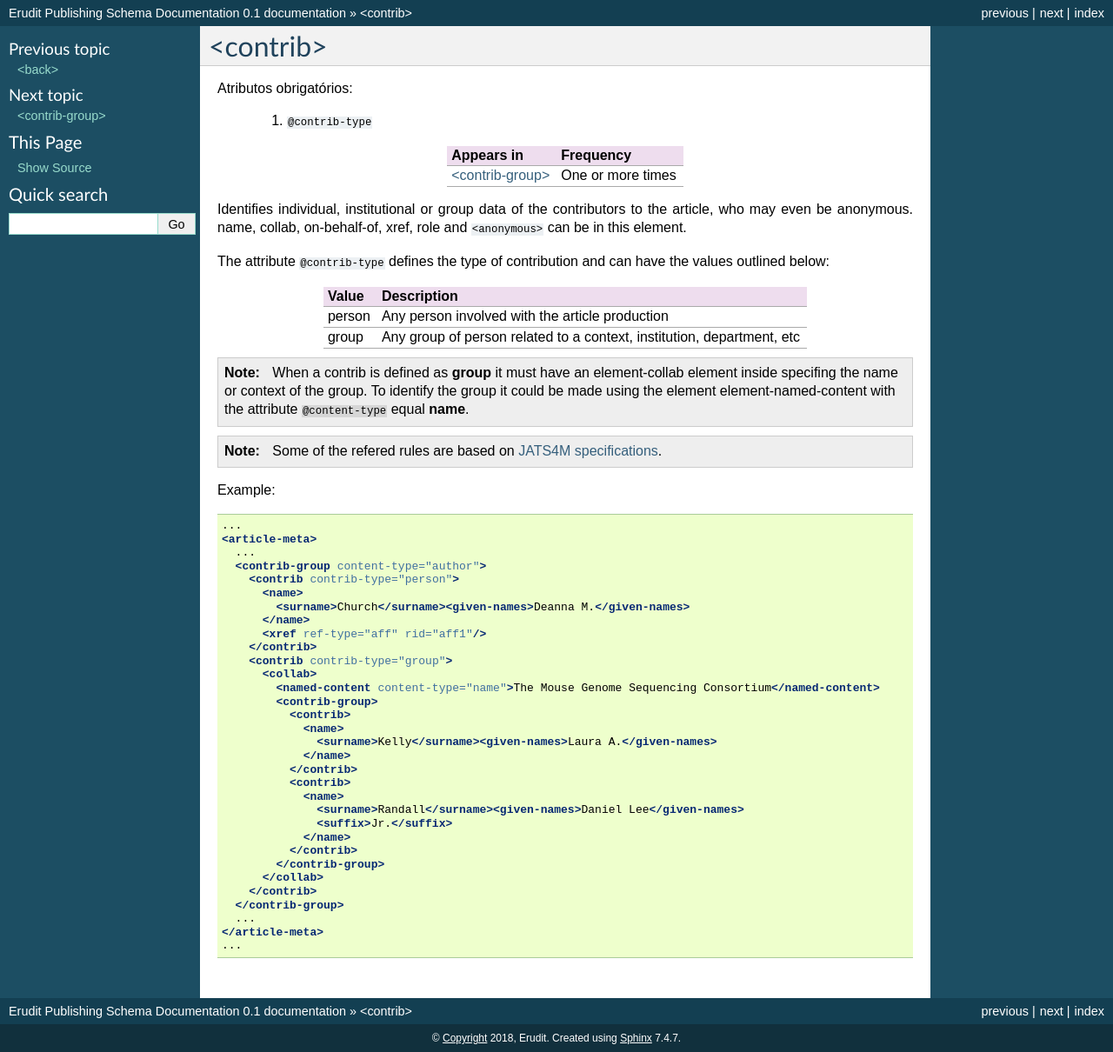
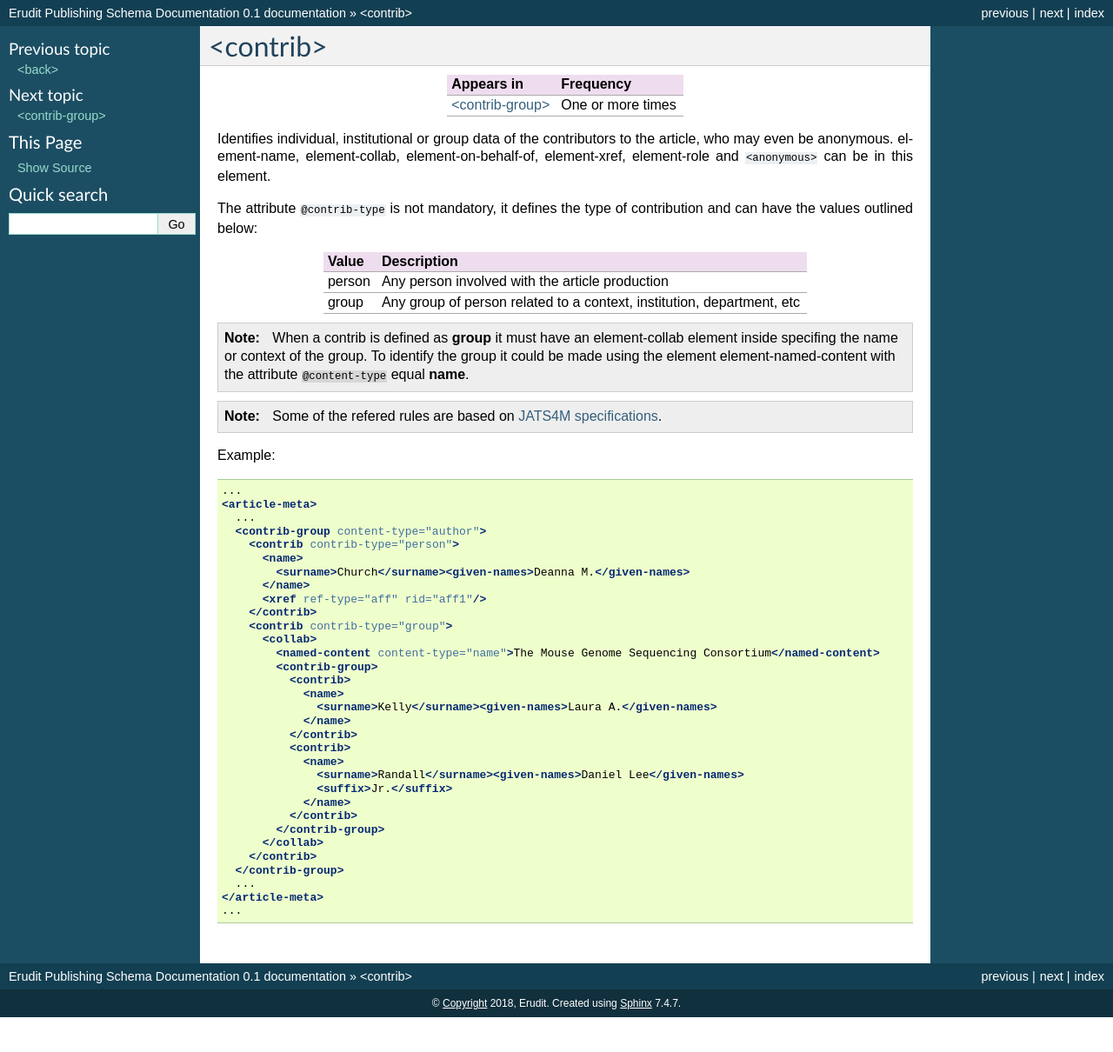
Before and after one commit to erudit/erudit-ps-documentation, a Sphinx documentation site: the page built from docs/source/tagset/element-contrib.rst, in a window 1280 px wide. Shown: the whole page at 87% size. Built offline with Sphinx 7.4.7, drawn with Linux system fonts in a browser that asks for light colours; pages that are not in the unit, such as notebooks, are missing from menus; after the commit the page ends 1170 px from its top, so only the background shows below that.

Commit message:
Including element contrib and contrib-group docs

```diff
--- a/docs/source/tagset/element-contrib-group.rst
+++ b/docs/source/tagset/element-contrib-group.rst
@@ -11,11 +11,11 @@
 
 Contains the group of elements related to the contributions in the drafting of the article. The most frequent contributors are personal authors, institutions and research groups.
 
-The attribute type is not mandatory, but once used the allowed values are:
+The attribute ``@content-type`` is not mandatory, but once used the allowed values are:
 
 +----------+
 | Value    |
-+----------+
++==========+
 | author   |
 +----------+
 | editor   |
--- a/docs/source/tagset/element-contrib.rst
+++ b/docs/source/tagset/element-contrib.rst
@@ -2,10 +2,6 @@
 
 <contrib>
 =========
-
-Atributos obrigatórios:
-
-  1. ``@contrib-type``
 
 +-------------------------------+-------------------+
 | Appears in                    | Frequency         |
@@ -13,9 +9,9 @@
 | :ref:`element-contrib-group`  | One or more times |
 +-------------------------------+-------------------+
 
-Identifies individual, institutional or group data of the contributors to the article, who may even be anonymous. :ref:`name`, :ref:`collab`, :ref:`on-behalf-of`, :ref:`xref`, :ref:`role` and ``<anonymous>`` can be in this element.
+Identifies individual, institutional or group data of the contributors to the article, who may even be anonymous. :ref:`element-name`, :ref:`element-collab`, :ref:`element-on-behalf-of`, :ref:`element-xref`, :ref:`element-role` and ``<anonymous>`` can be in this element.
 
-The attribute ``@contrib-type`` defines the type of contribution and can have the values outlined below:
+The attribute ``@contrib-type`` is not mandatory, it defines the type of contribution and can have the values outlined below:
 
 +------------+----------------------------------------------------------------+
 | Value      | Description                                                    |
```
